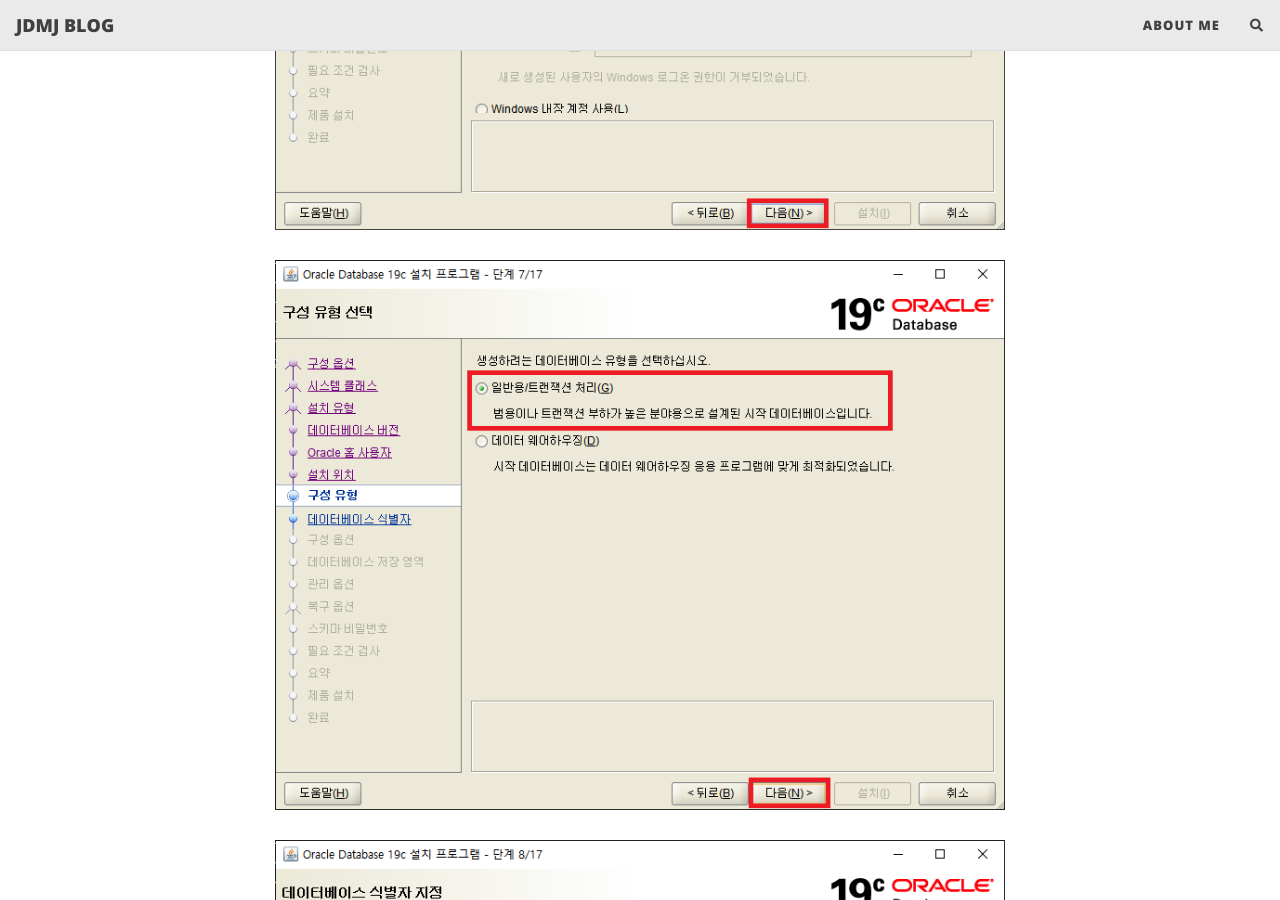
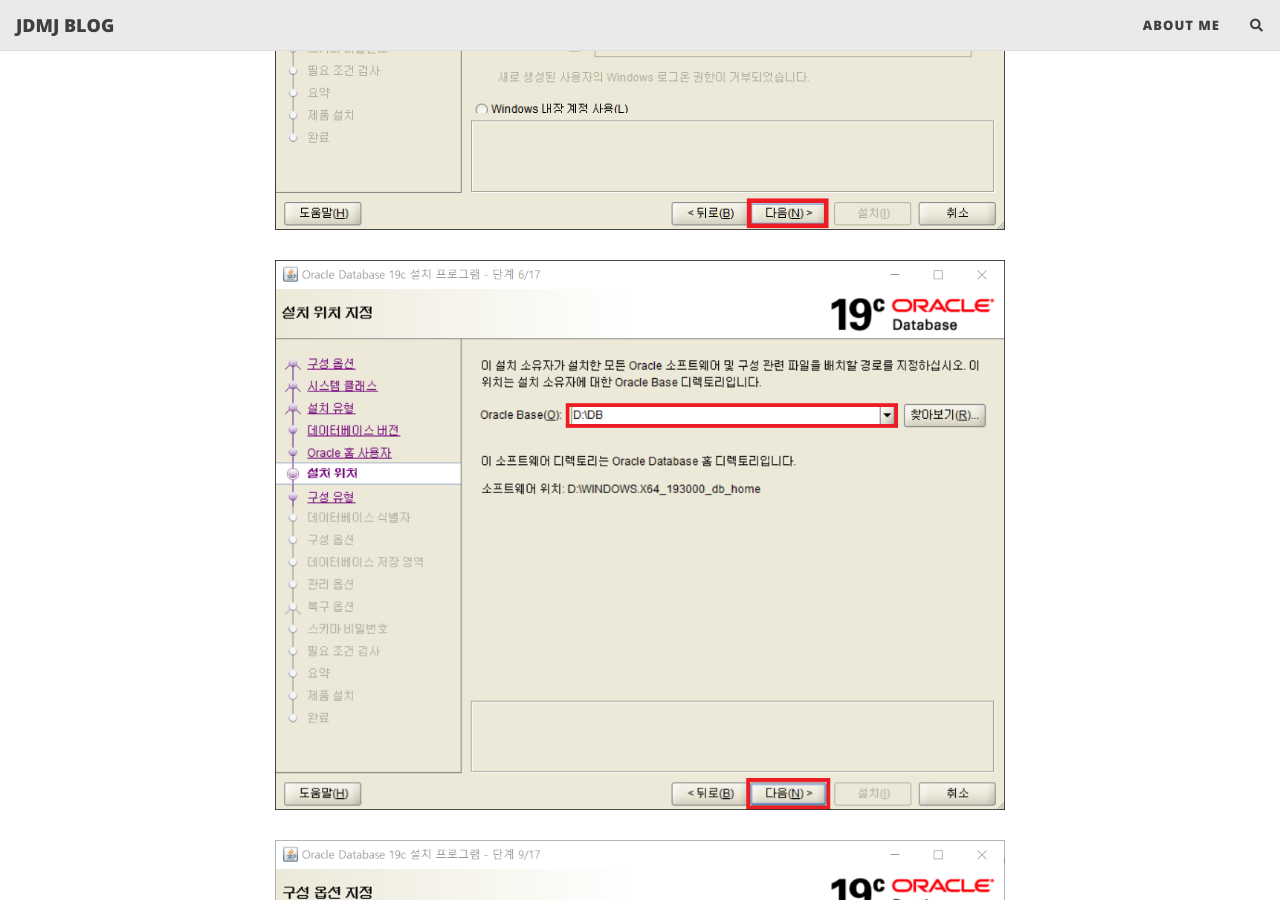
Before and after one commit to JDanmuji/JDanmuji.github.io, a Jekyll site: the page built from _posts/2022-08-02-SQLP STUDY 2.md, in a window 1280 px wide and 900 px high, scrolled down 4169 px. Built offline with Jekyll 4.4.1, drawn with Linux system fonts in a browser that asks for light colours; nearby versions of some CDN libraries; comment, search, counter and statistics services are not loaded.

Commit message:
SQLP 실습 준비 이미지 수정

```diff
--- a/_posts/2022-08-02-SQLP STUDY 2.md
+++ b/_posts/2022-08-02-SQLP STUDY 2.md
@@ -24,7 +24,7 @@ tags: [SQLP, JDMJ, study, 자격증, 정리, oracle, data, 실습, DBeaver, SQL
 
    4.Oracle Database 19c 설치 진행
 
-   ![1-2](./assets/img/20220802_SQLP_STUDY2/02.png)
+   ![1-2](./assets/img/20220802_SQLP_STUDY2/02.PNG)
 
    ![1-3](/assets/img/20220802_SQLP_STUDY2/03.png)
 
@@ -34,19 +34,25 @@ tags: [SQLP, JDMJ, study, 자격증, 정리, oracle, data, 실습, DBeaver, SQL
 
    ![1-6](/assets/img/20220802_SQLP_STUDY2/06.png)
 
-   ![1-7](/assets/img/20220802_SQLP_STUDY2/08.png)
+   ![1-7](/assets/img/20220809/2.png)
 
-   ![1-8](/assets/img/20220802_SQLP_STUDY2/09.png)
+   ![1-8](/assets/img/20220809/5.png)
 
-   ![1-9](/assets/img/20220802_SQLP_STUDY2/1.png)
+   ![1-9](/assets/img/20220809/6.png)
 
-   ![1-10](/assets/img/20220802_SQLP_STUDY2/2.png)
+   ![1-10](/assets/img/20220809/7.png)
 
-   ![1-11](/assets/img/20220802_SQLP_STUDY2/3.png)
+   ![1-11](/assets/img/20220809/8.png)
 
-   ![1-12](/assets/img/20220802_SQLP_STUDY2/4.png)
+   ![1-12](/assets/img/20220809/9.png)
 
-   ![1-13](/assets/img/20220802_SQLP_STUDY2/5.png)
+   ![1-13](/assets/img/20220809/10.png)
+
+   ![1-14](/assets/img/20220809/11.png)
+
+   ![1-15](/assets/img/20220809/12.png)
+
+
 
 
 #### SQL 전문가 가이드 실습 데이터 다운로드 및 데이터 넣기
```
Also changed, not shown: assets/img/20220809/1.png (added), assets/img/20220809/10.png (added), assets/img/20220809/11.png (added), assets/img/20220809/12.png (added), assets/img/20220809/2.png (added), assets/img/20220809/3.png (added), assets/img/20220809/4.png (added), assets/img/20220809/5.png (added), assets/img/20220809/6.png (added), assets/img/20220809/7.png (added), assets/img/20220809/8.png (added), assets/img/20220809/9.png (added).
